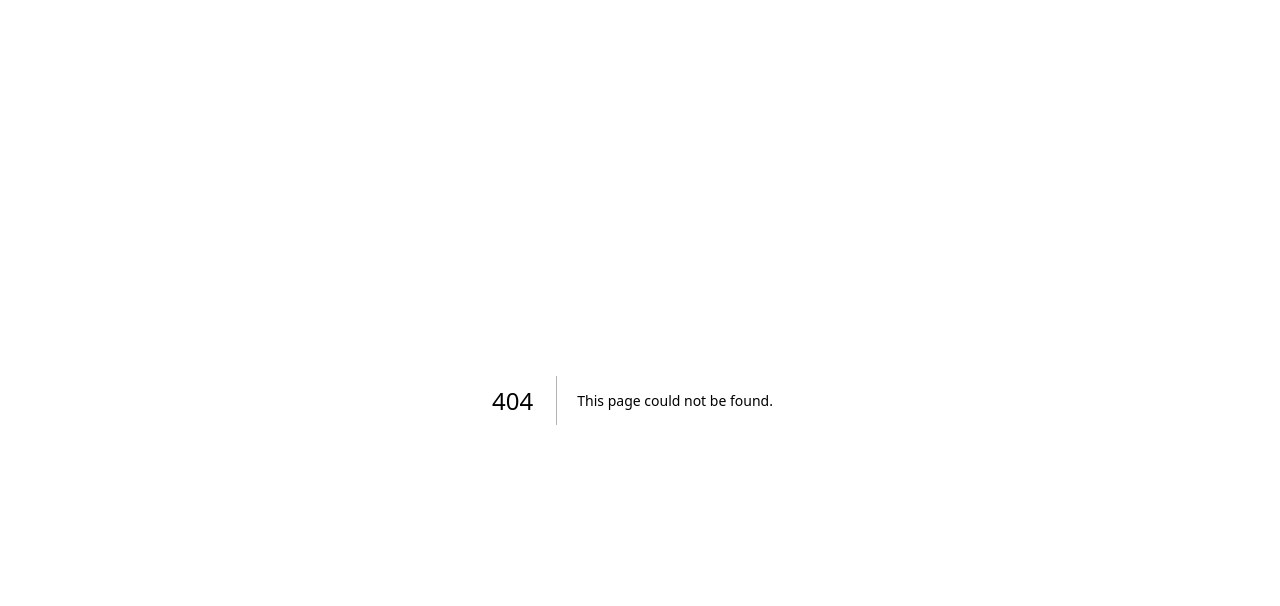
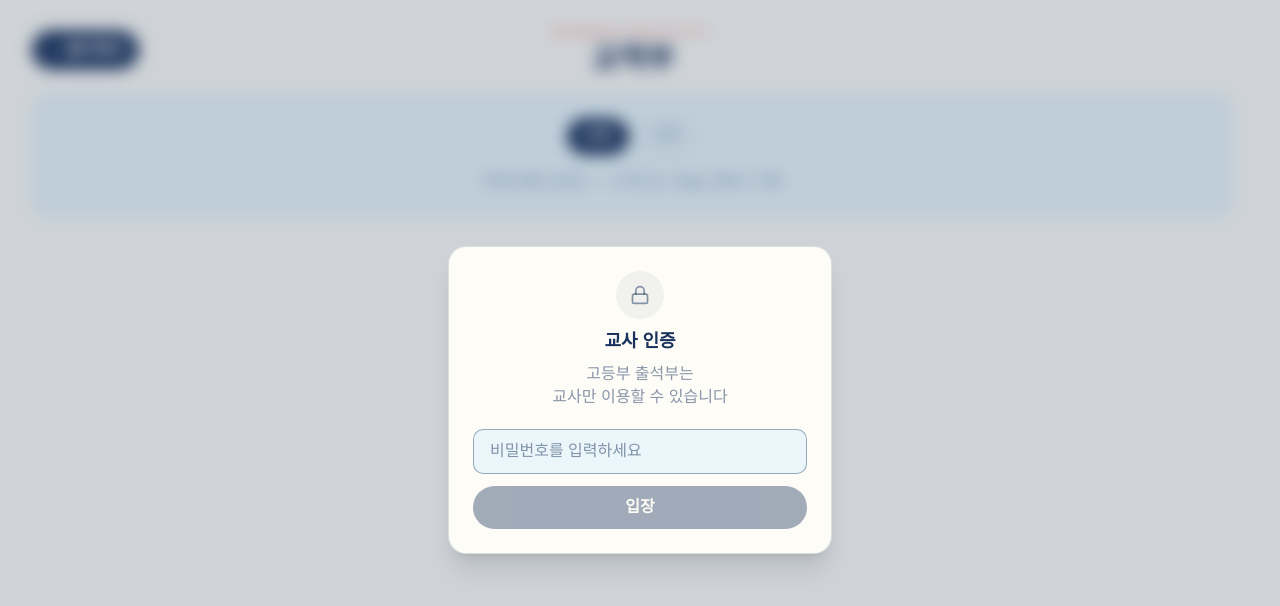
Before and after one commit to jeoniltae/youth-attendance, a Next.js app: page /registry in a window 1280 px wide. Before the commit this address had no page. Shown: the top 606 px of the page. Built offline with nearby package versions, Linux system fonts and the light colour scheme; a web font is replaced by a local one.

Commit message:
feat: 학생 교적부 개발 - 의존성 추가 및 신규 페이지 src/app/registry/page.tsx 추가

```diff
--- a/package.json
+++ b/package.json
@@ -12,6 +12,7 @@
     "@number-flow/react": "^0.6.1",
     "@tanstack/react-query": "^5.101.0",
     "@tanstack/react-query-devtools": "^5.101.0",
+    "@tanstack/react-table": "^8.21.3",
     "@vercel/analytics": "^2.0.1",
     "class-variance-authority": "^0.7.1",
     "clsx": "^2.1.1",
--- /dev/null
+++ b/src/app/registry/page.tsx
@@ -0,0 +1,85 @@
+"use client";
+// 교적부 페이지 — 교사용(session) 열람 전용 학생 명단 그리드
+// 편집 기능이 있는 /members(관리자)와 달리 읽기 전용이며, 공개 3화면과 동일한
+// 교사용 비밀번호(session) 게이트로 보호한다.
+
+import Link from "next/link";
+import { useState } from "react";
+import { ArrowLeft } from "lucide-react";
+import { PublicGate } from "@/components/common/PublicGate";
+import { useAuthGate } from "@/hooks/useAuthGate";
+import { useRoster } from "@/hooks/useRoster";
+import type { Session } from "@/types";
+
+export default function RegistryPage() {
+  const [session, setSession] = useState<Session>("오전");
+
+  // 단일 인스턴스만 유지 — PublicGate에도 이 값을 그대로 넘겨 로그인 직후
+  // useRoster의 enabled가 함께 갱신되도록 한다 (history/page.tsx와 동일 패턴, 별도 호출 금지)
+  const sessionAuth = useAuthGate("session");
+
+  const {
+    data: roster,
+    isLoading,
+    isError,
+  } = useRoster(session, sessionAuth.isAuthenticated);
+
+  const students = roster?.students ?? [];
+
+  return (
+    <PublicGate
+      isAuthenticated={sessionAuth.isAuthenticated}
+      checked={sessionAuth.checked}
+      login={sessionAuth.login}
+    >
+      <main className="mx-auto flex w-full max-w-[1368px] flex-col gap-4 px-4 py-6 sm:px-6 lg:px-8">
+        <div className="relative flex items-center justify-center animate-[rise-in_0.5s_ease-out_both]">
+          <Link
+            href="/"
+            className="absolute left-0 top-1/2 hidden -translate-y-1/2 items-center gap-1.5 rounded-full bg-ink px-3.5 py-2 text-sm font-semibold whitespace-nowrap text-paper hover:bg-ink/85 sm:flex"
+          >
+            <ArrowLeft className="size-3.5" />
+            출석체크
+          </Link>
+          <div className="text-center">
+            <p className="font-display text-[0.7rem] tracking-[0.3em] text-stamp">
+              MEMBER REGISTRY
+            </p>
+            <h1 className="font-display text-3xl font-bold text-ink">교적부</h1>
+          </div>
+        </div>
+
+        {/* TODO(Step 2): RegistryTable(통합 탭바 + sticky 그리드)로 교체.
+            아래 임시 세션 토글도 RegistryTable 컨트롤바로 흡수 예정 — 지금은 뼈대 검증용 */}
+        <div
+          className="flex animate-[rise-in_0.5s_ease-out_both] flex-col items-center gap-4 rounded-2xl border-[1.5px] border-ink/12 bg-paper-deep p-6 text-center text-sm text-ink/50"
+          style={{ animationDelay: "70ms" }}
+        >
+          <div className="flex gap-1.5">
+            {(["오전", "오후"] as Session[]).map((s) => (
+              <button
+                key={s}
+                type="button"
+                onClick={() => setSession(s)}
+                className={
+                  s === session
+                    ? "rounded-full bg-ink px-4 py-1.5 text-sm font-semibold text-paper"
+                    : "rounded-full border border-ink/25 px-4 py-1.5 text-sm font-medium text-ink/60 hover:border-ink/50 hover:text-ink"
+                }
+              >
+                {s}
+              </button>
+            ))}
+          </div>
+          <p>
+            {isLoading
+              ? "명단을 불러오는 중…"
+              : isError
+                ? "데이터를 불러오지 못했습니다. 새로고침 후 다시 시도해주세요."
+                : `학생 ${students.length}명 (${session}) — 그리드는 Step 2에서 구현`}
+          </p>
+        </div>
+      </main>
+    </PublicGate>
+  );
+}
```
Also changed, not shown: 1 other file (tests, documents, lock files or other folders).
